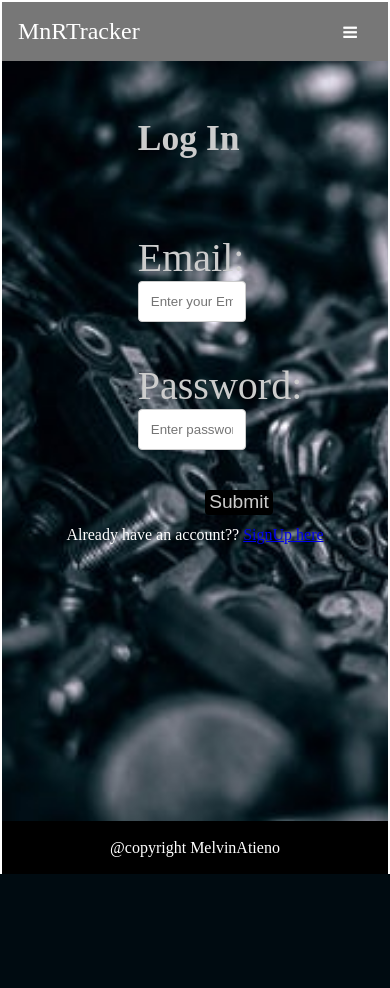
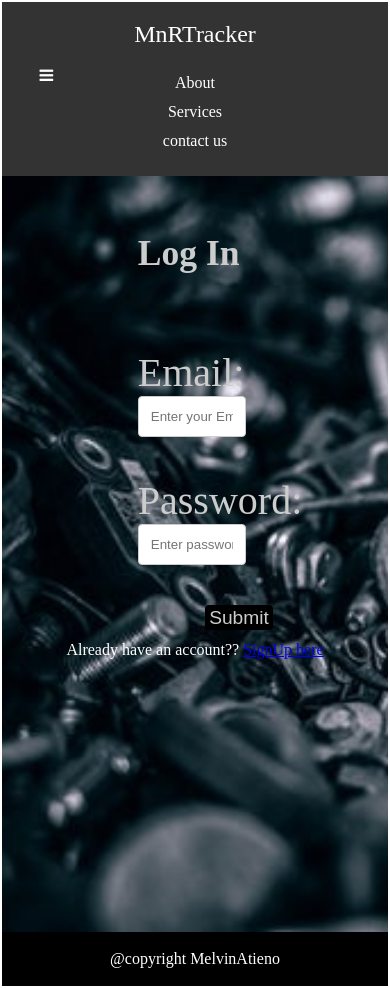
Before and after one commit to Melvin1Atieno/MnR-Tracker, a Python web app: template UI/template/login.html in a window 390 px wide. Before the commit the page ends 874 px from the top, so only its background shows below. Run offline with Jinja, Linux system fonts and the light colour scheme; the template is opened without the code that fills it, so the values that code supplies are empty.

Commit message:
[#157736988][bug] fix navigation bar responsiveness on small screens

```diff
--- a/UI/static/CSS/style.css
+++ b/UI/static/CSS/style.css
@@ -1,17 +1,17 @@
 
 body {
     margin:2px;
-    height:100%;
 }
 /* Navigation bar styling */
 .navbar {
     display:flex;
-    background:#777777;
+    background:#333;
     padding:16px;
-    color:white;
+    color:#ffffff;
     margin-bottom:0px;
 }
 .navbar-brand a {
+    padding:2px 8px;
     color:white;
     font-size: 150%;
 }
@@ -19,27 +19,26 @@ body {
     display:flex;
 }
 .navbar .navbar-link {
-    padding-right: 15px;
+    padding: 2px  8px;
 }
 .navbar .navbar-link :hover {
     color:black;
-    background-color: #e6e1e1;
+    background-color: rgb(153, 151, 151);
 }
+.navbar .navbar-link a {
+    text-decoration: none;
+           }
 .navbar-right {
     margin-left:auto;
 }
 .navbar-right a {
-    color:white;
-    padding: 0 40px;
+    font-size: 100%;
+    color:#ffffff;
+    padding: 10% 40px;
 }
 .navbar-toggle {
     display:none;
 }
-.navbar .navbar-link a {
-    text-decoration: none;
-
-}
-
 
 /* styling for form section */
 .section {
@@ -69,7 +68,7 @@ form {
 form .form-group label {
     /* display:inline-block; */
     margin:5% auto;
-    color: #ccc;
+    color: #cccccc;
     font-size: 250%;
     padding: 20px 20px 20px 0;
 
@@ -83,7 +82,7 @@ form .form-group {
     /* margin-left:30%; */
 }
 button {
-    background-color: rgb(0, 0, 0);
+    background-color: #000000;
     color:#ccc;
     padding:1% 3%;
     border:none;
@@ -93,7 +92,7 @@ button {
     font-size: 120%;
 }
 button :hover {
-    background-color: black;
+    background-color: #000000;
 }
 .section p {
     text-align:center;
@@ -104,26 +103,31 @@ button :hover {
     padding:0.5%;
     margin:0;
     max-height:20%;
-    color:rgb(255, 255, 255);
-    background-color: rgb(0, 0, 0);
+    color:#ffffff;
+    background-color: #000000;
     text-align:center;
 }
 /* styling for smaller screens */
 @media only screen and (max-width:768px){
-    .navbar-item, .navbar {
-        flex-direction: column;
-        /* justify-content:center; */
+    .navbar{
+    display:block;
+    padding:10px;
+}
+    .navbar-item{
+        margin-top:2%;
+        display:block;
+        padding:2%;
     }
-    .navbar-right{
-        margin-left:0;
+    .navbar-link{
+        margin: 2% 5%;
+        text-align: center;
     }
-    /* make the navbar items invisible on smaller screens */
-
-    .navbar-item{
-        display:none;
+    .navbar .navbar-item .nav-link :hover {
+        background-color: #ccc;
     }
-    .navbar{
-        justify-content: center;
+    .navbar-right a {
+        max-width:100%;
+        padding: 3% 30%;
     }
     .navbar-toggle{
         align-self:flex-end;
--- a/UI/template/signup.html
+++ b/UI/template/signup.html
@@ -13,9 +13,6 @@
     <div class="navbar">
         <div class=" navbar-link navbar-brand">
             <a href="#">MnRTracker</a>
-        </div>
-        <div class="navbar-link navbar-toggle">
-            <i class=" fa fa-bars"></i>
         </div>
         <nav class="navbar-item navbar-right">
             <div class="navbar-link">
```
